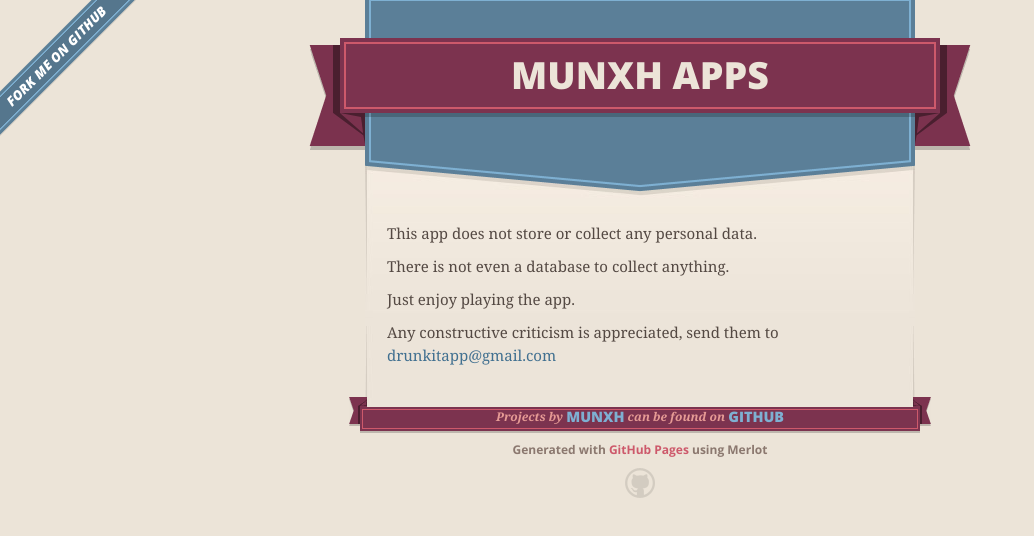
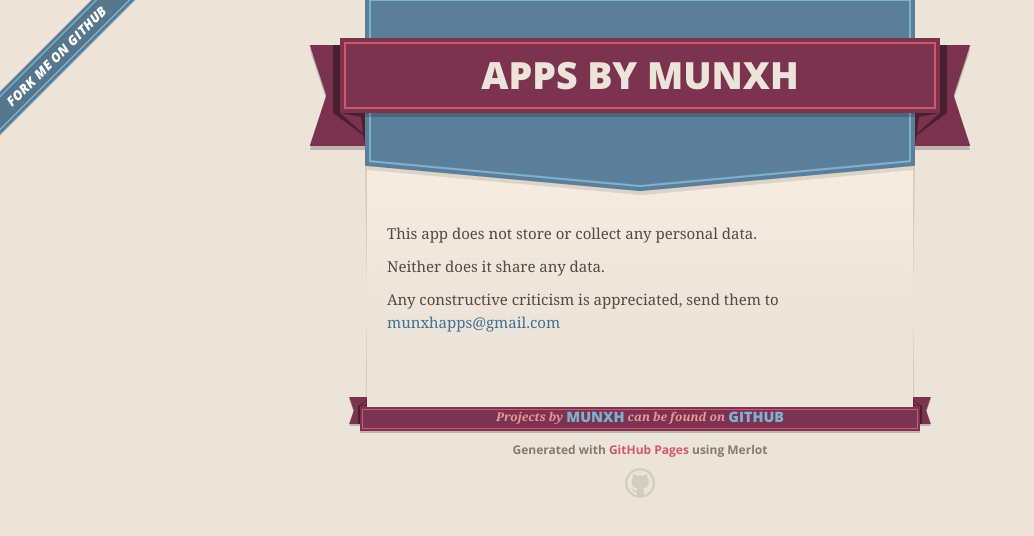
Before and after one commit to Munxh/munxh.github.io, a plain HTML site: page index.html in a window 1280 px wide. Shown: the whole page, without its empty margins (0-1034 px from the left). Drawn offline with nearby package versions, Linux system fonts and the light colour scheme.

Commit message:
Update index.html

```diff
--- a/index.html
+++ b/index.html
@@ -27,7 +27,7 @@
       <header>
         <span class="ribbon-outer">
           <span class="ribbon-inner">
-            <h1>Munxh Apps</h1>
+            <h1>Apps by Munxh</h1>
             <h2></h2>
           </span>
           <span class="left-tail"></span>
@@ -46,9 +46,8 @@
 
       <section id="main_content">
         <p>This app does not store or collect any personal data.</p>
-<p>There is not even a database to collect anything.</p>
-<p>Just enjoy playing the app.</p>
-<p>Any constructive criticism is appreciated, send them to <a href="mailto:munxhapps@gmail.com">drunkitapp@gmail.com</a></p>
+        <p>Neither does it share any data.</p>
+        <p>Any constructive criticism is appreciated, send them to <a href="mailto:munxhapps@gmail.com">munxhapps@gmail.com</a></p>
       </section>
 
       <footer>
```
